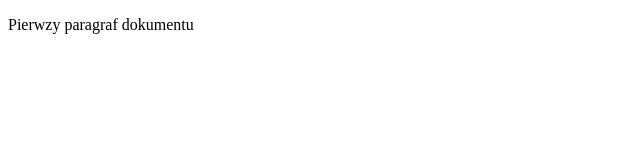
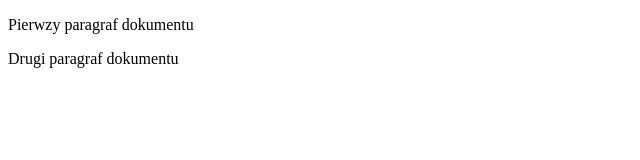
Before and after one commit to szczepaniakmichal/szczepaniakmichal.github.io, a plain HTML site: page index.html in a window 1280 px wide. Shown: the whole page, without its empty margins (0-640 px from the left). Drawn offline with Linux system fonts and the light colour scheme.

Commit message:
Drugi paragraf dokumentu

```diff
--- a/index.html
+++ b/index.html
@@ -6,5 +6,6 @@
 </head>
 <body>
     <p>Pierwzy paragraf dokumentu</p>
+    <p>Drugi paragraf dokumentu</p>
 </body>
 </html>
```
